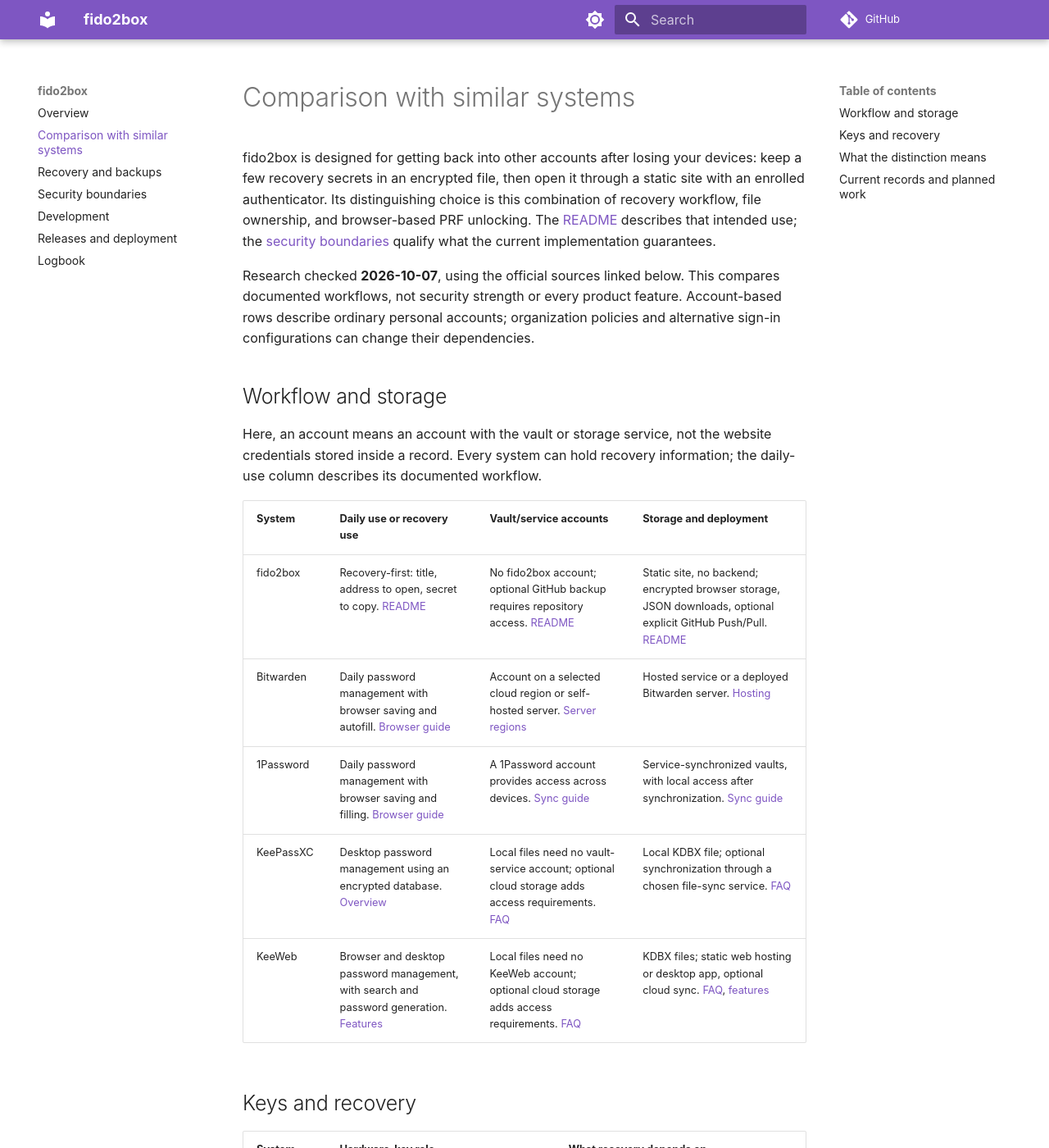
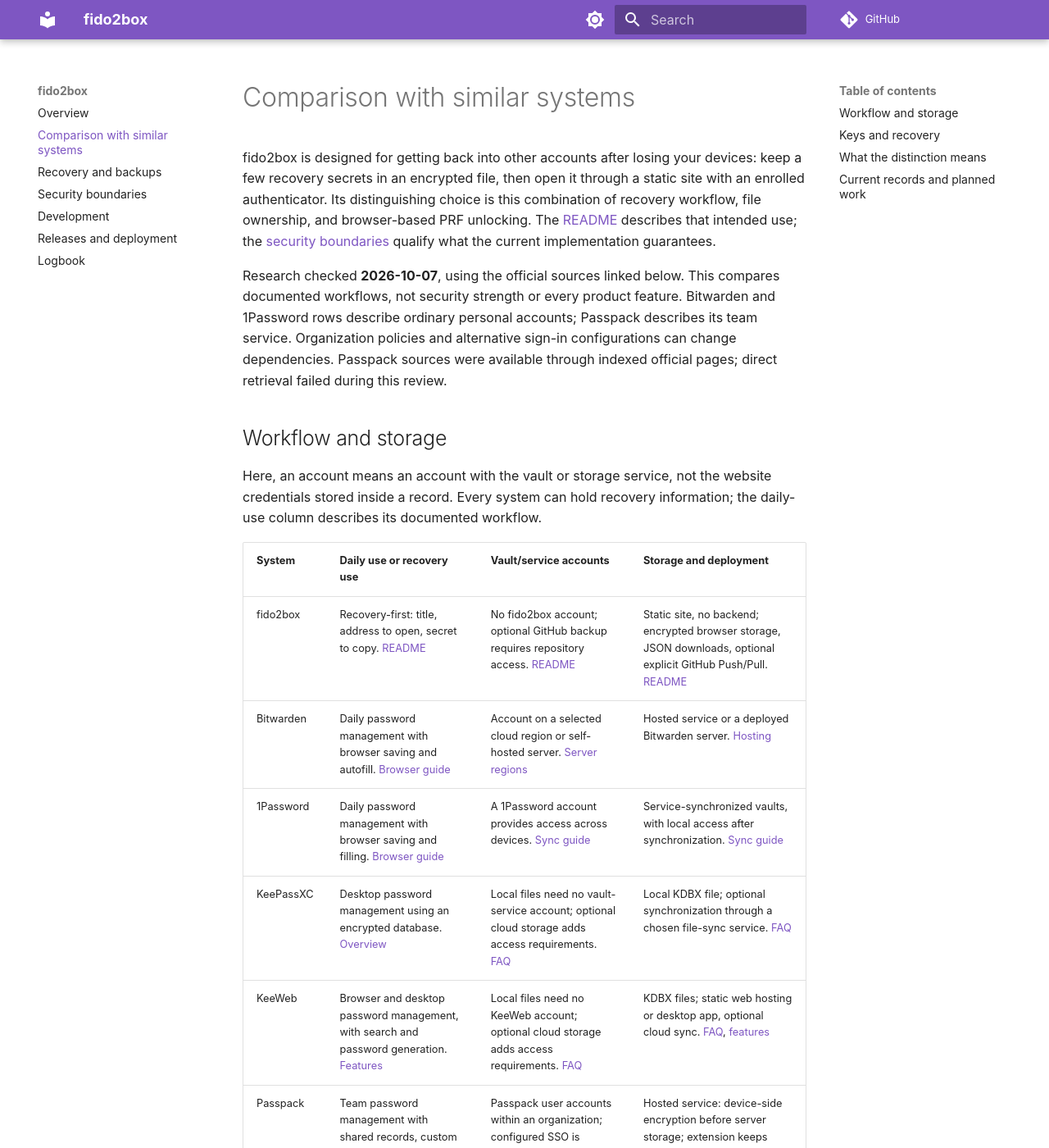
Before and after one commit to lambdasistemi/fido2box, an MkDocs documentation site: the page built from docs/comparison.md, in a window 1280 px wide and 1400 px high. Shown: the whole window at 82% size. Built offline with MkDocs 1.6.1 and Material for MkDocs 9.7.7, drawn with Linux system fonts in a browser that asks for light colours; comment, search, counter and statistics services are not loaded; some of the changed text lies outside the part shown.

Commit message:
docs: compare Passpack storage and recovery

```diff
--- a/docs/comparison.md
+++ b/docs/comparison.md
@@ -10,8 +10,10 @@
 
 Research checked **2026-10-07**, using the official sources linked below. This
 compares documented workflows, not security strength or every product feature.
-Account-based rows describe ordinary personal accounts; organization policies
-and alternative sign-in configurations can change their dependencies.
+Bitwarden and 1Password rows describe ordinary personal accounts; Passpack
+describes its team service. Organization policies and alternative sign-in
+configurations can change dependencies. Passpack sources were available through
+indexed official pages; direct retrieval failed during this review.
 
 ## Workflow and storage
 
@@ -19,13 +21,14 @@
 website credentials stored inside a record. Every system can hold recovery
 information; the daily-use column describes its documented workflow.
 
-| System    | Daily use or recovery use                                                                         | Vault/service accounts                                                                                     | Storage and deployment                                                                                                        |
-| --------- | ------------------------------------------------------------------------------------------------- | ---------------------------------------------------------------------------------------------------------- | ----------------------------------------------------------------------------------------------------------------------------- |
-| fido2box  | Recovery-first: title, address to open, secret to copy. [README][fido-readme]                     | No fido2box account; optional GitHub backup requires repository access. [README][fido-readme]              | Static site, no backend; encrypted browser storage, JSON downloads, optional explicit GitHub Push/Pull. [README][fido-readme] |
-| Bitwarden | Daily password management with browser saving and autofill. [Browser guide][bw-browser]           | Account on a selected cloud region or self-hosted server. [Server regions][bw-server]                      | Hosted service or a deployed Bitwarden server. [Hosting][bw-hosting]                                                          |
-| 1Password | Daily password management with browser saving and filling. [Browser guide][op-browser]            | A 1Password account provides access across devices. [Sync guide][op-sync]                                  | Service-synchronized vaults, with local access after synchronization. [Sync guide][op-sync]                                   |
-| KeePassXC | Desktop password management using an encrypted database. [Overview][kpx-home]                     | Local files need no vault-service account; optional cloud storage adds access requirements. [FAQ][kpx-faq] | Local KDBX file; optional synchronization through a chosen file-sync service. [FAQ][kpx-faq]                                  |
-| KeeWeb    | Browser and desktop password management, with search and password generation. [Features][kw-home] | Local files need no KeeWeb account; optional cloud storage adds access requirements. [FAQ][kw-faq]         | KDBX files; static web hosting or desktop app, optional cloud sync. [FAQ][kw-faq], [features][kw-home]                        |
+| System    | Daily use or recovery use                                                                                | Vault/service accounts                                                                                     | Storage and deployment                                                                                                        |
+| --------- | -------------------------------------------------------------------------------------------------------- | ---------------------------------------------------------------------------------------------------------- | ----------------------------------------------------------------------------------------------------------------------------- |
+| fido2box  | Recovery-first: title, address to open, secret to copy. [README][fido-readme]                            | No fido2box account; optional GitHub backup requires repository access. [README][fido-readme]              | Static site, no backend; encrypted browser storage, JSON downloads, optional explicit GitHub Push/Pull. [README][fido-readme] |
+| Bitwarden | Daily password management with browser saving and autofill. [Browser guide][bw-browser]                  | Account on a selected cloud region or self-hosted server. [Server regions][bw-server]                      | Hosted service or a deployed Bitwarden server. [Hosting][bw-hosting]                                                          |
+| 1Password | Daily password management with browser saving and filling. [Browser guide][op-browser]                   | A 1Password account provides access across devices. [Sync guide][op-sync]                                  | Service-synchronized vaults, with local access after synchronization. [Sync guide][op-sync]                                   |
+| KeePassXC | Desktop password management using an encrypted database. [Overview][kpx-home]                            | Local files need no vault-service account; optional cloud storage adds access requirements. [FAQ][kpx-faq] | Local KDBX file; optional synchronization through a chosen file-sync service. [FAQ][kpx-faq]                                  |
+| KeeWeb    | Browser and desktop password management, with search and password generation. [Features][kw-home]        | Local files need no KeeWeb account; optional cloud storage adds access requirements. [FAQ][kw-faq]         | KDBX files; static web hosting or desktop app, optional cloud sync. [FAQ][kw-faq], [features][kw-home]                        |
+| Passpack  | Team password management with shared records, custom fields, and browser access. [Glossary][pp-glossary] | Passpack user accounts within an organization; configured SSO is available. [Glossary][pp-glossary]        | Hosted service: device-side encryption before server storage; extension keeps encrypted local copies. [Privacy][pp-privacy]   |
 
 ## Keys and recovery
 
@@ -36,6 +39,7 @@
 | 1Password | The documented security-key setup provides account two-factor authentication. [Security keys][op-key]                       | Password-based sign-in needs account details, Secret Key, password, and enabled 2FA; recovery codes offer another route. [Kit][op-kit], [codes][op-recovery] |
 | KeePassXC | Optional YubiKey/OnlyKey HMAC-SHA1 challenge-response contributes to database encryption. [FAQ][kpx-faq]                    | Database backup and its configured password, key file, and hardware-key components. [User guide][kpx-guide]                                                  |
 | KeeWeb    | Documented YubiKey challenge-response protects the database master key in desktop apps only. [YubiKey guide][kw-key]        | KDBX file, password/key file, and any configured hardware-key protection. [FAQ][kw-faq], [YubiKey guide][kw-key]                                             |
+| Passpack  | YubiKey account MFA documented; FIDO2/PRF vault decryption unverified in reviewed sources. [Security][pp-security]          | Service/account access, configured unlock method (Packing Key/device registration), and required MFA. [Security][pp-security], [Packing Key][pp-packing]     |
 
 Recovery details depend on how each system was configured:
 
@@ -48,6 +52,11 @@
   HMAC secret. [User guide][kpx-guide]
 - **KeeWeb:** the application cannot reset forgotten database passwords or
   recover lost key files. [FAQ][kw-faq]
+- **Passpack:** preserve the administrator's Packing Key in a Data Recovery Kit;
+  Passpack cannot reset it. An administrator can reset a team member's Packing
+  Key. MFA emergency codes address lost second-factor access separately.
+  [Packing Key][pp-packing], [team-member reset][pp-reset], [MFA
+  recovery][pp-mfa]
 
 ## What the distinction means
 
```
Also changed, not shown: other parts of docs/comparison.md (+8 -0 lines).
